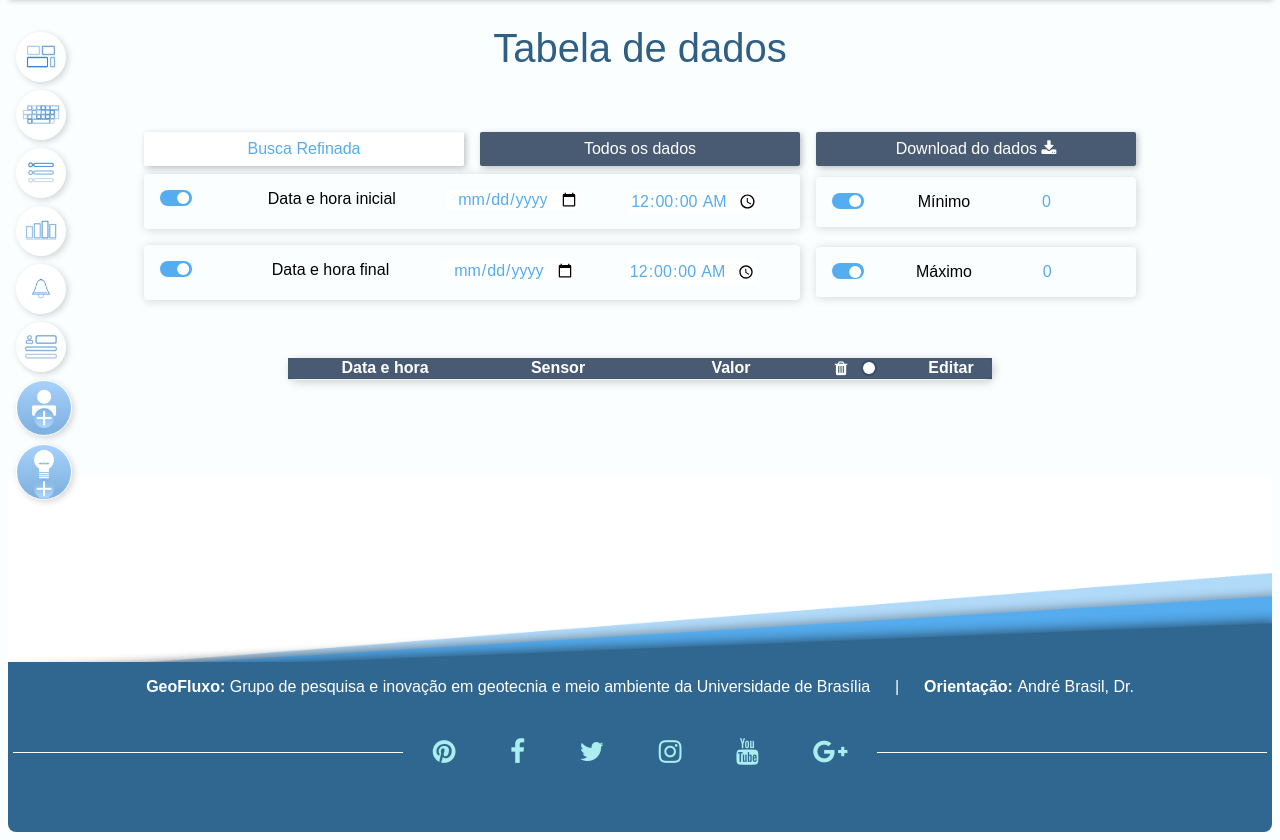
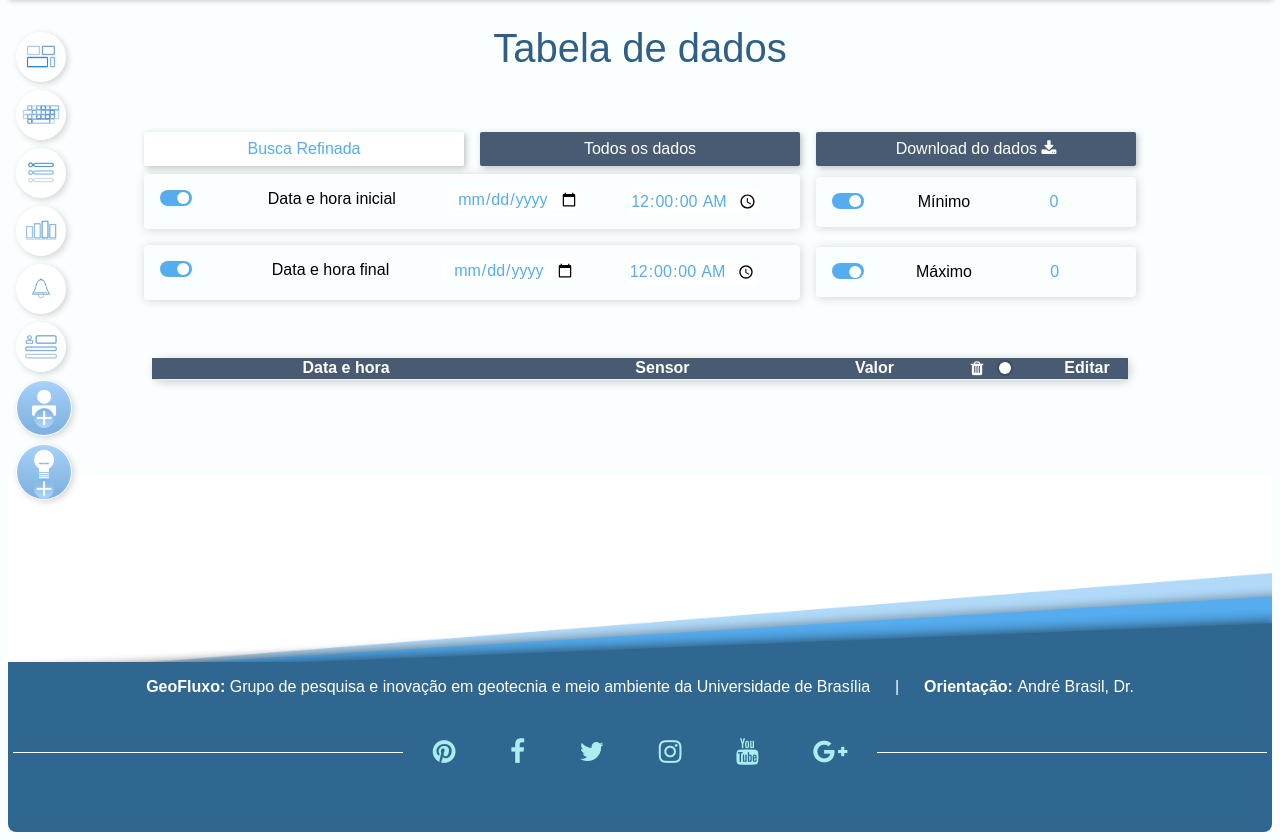
Before and after one commit to lucaspdfborges/sensorweb, a Django app: page /dashboard/chart_data/ in a window 1280 px wide. Shown: the part 51-891 px from the top of the page. Run offline with Django 3.2, Linux system fonts and the light colour scheme; a user stored in the database is signed in; data comes from the database, SQL or seed files in the repository; both versions use the stored data as it was after the commit; some web fonts are replaced.

Commit message:
css fixes

```diff
--- a/pesq/static/css/dados.css
+++ b/pesq/static/css/dados.css
@@ -17,8 +17,8 @@ table#consult{
   padding: 1em;
   font-weight: lighter;
   border-collapse: collapse;
-  width: 55vw;
-  max-width: 55vw;
+  width: calc(75vw + 1em);
+  min-width: calc(75vw + 1em);
 }
 
 #consult th{
@@ -42,13 +42,13 @@ td{
 }
 
 td.data, td.dado, th.data, th.dado{
-  width: 12em;
-  max-width: 12em;
+  max-width: 21vw;
 }
 
 td.last, td.delete, th.last, th.delete{
   width: 5em;
   max-width: 5em;
+  z-index: 100;
 }
 
 #title{
@@ -120,6 +120,16 @@ input[type="datetime-local"]{
 }
 input[type="number"]{
   width: 6em;
+}
+
+input[type=number] {
+  -moz-appearance:textfield;
+}
+
+input[type=number]::-webkit-inner-spin-button,
+input[type=number]::-webkit-outer-spin-button {
+  -webkit-appearance: none;
+  margin: 0;
 }
 
 #searchBtn{
@@ -236,7 +246,7 @@ Toggle Delete
 
   height: 0.75em;
   width: 0.75em;
-  left: 0.15em;
+  left: 0.13em;
   bottom: 0.12em;
   background-color: white;
   -webkit-transition: .3s;
--- a/pesq/templates/dash/dashboard_data.html
+++ b/pesq/templates/dash/dashboard_data.html
@@ -503,7 +503,7 @@
 
       var oldDate = $(this).closest("tr.item").find("td.data");
       var oldDateValue = oldDate.text();
-      oldDate.replaceWith('<td class="data"> <input type="date" value="'+oldDateValue.slice(8,12)+'-'+oldDateValue.slice(5,7)+'-'+oldDateValue.slice(2,4)+'"><input type="time" value='+oldDateValue.slice(13,21)+'></td>');
+      oldDate.replaceWith('<td class="data"> <input type="date" value="'+oldDateValue.slice(8,12)+'-'+oldDateValue.slice(5,7)+'-'+oldDateValue.slice(2,4)+'"><input type="time" step="1" value='+oldDateValue.slice(13,21)+'></td>');
 
     } else{
 
```
Also changed, not shown: db.sqlite3, 1 other file. Lines whose indentation alone changed are shown as unchanged.
